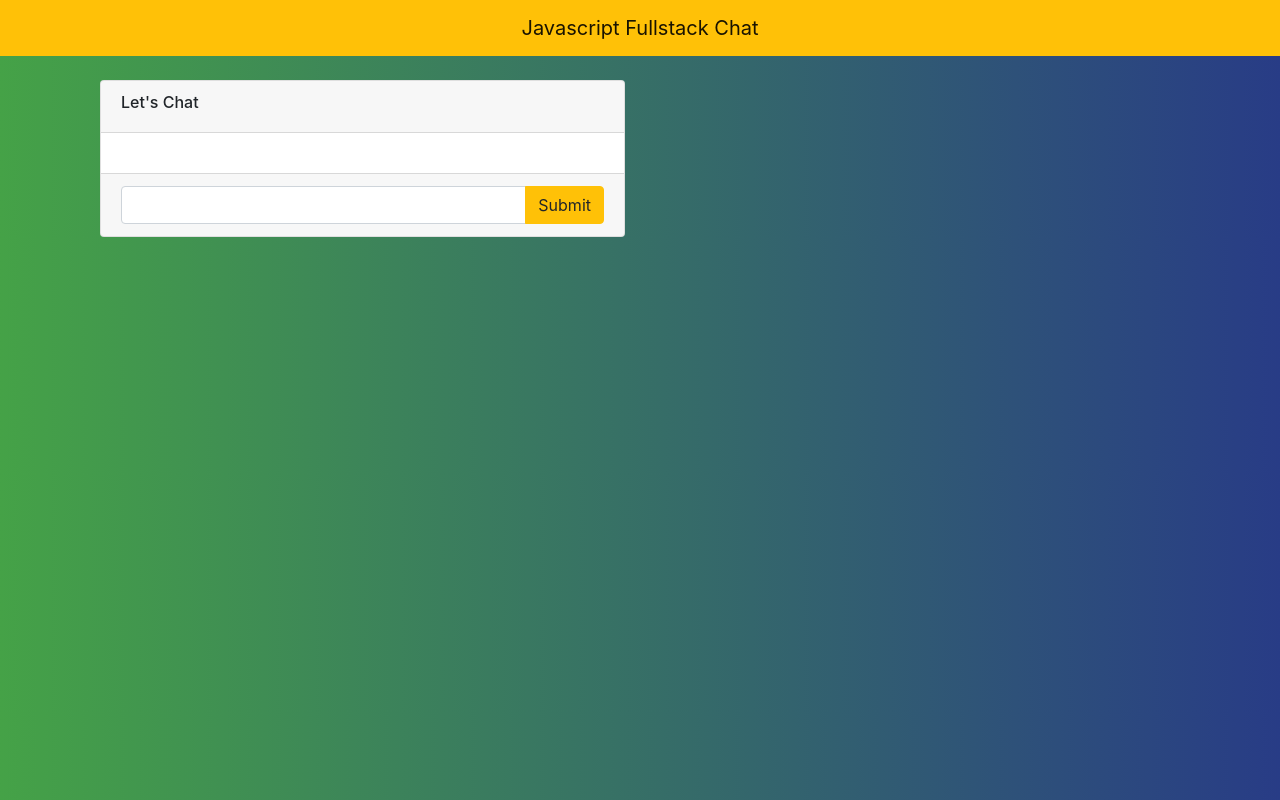
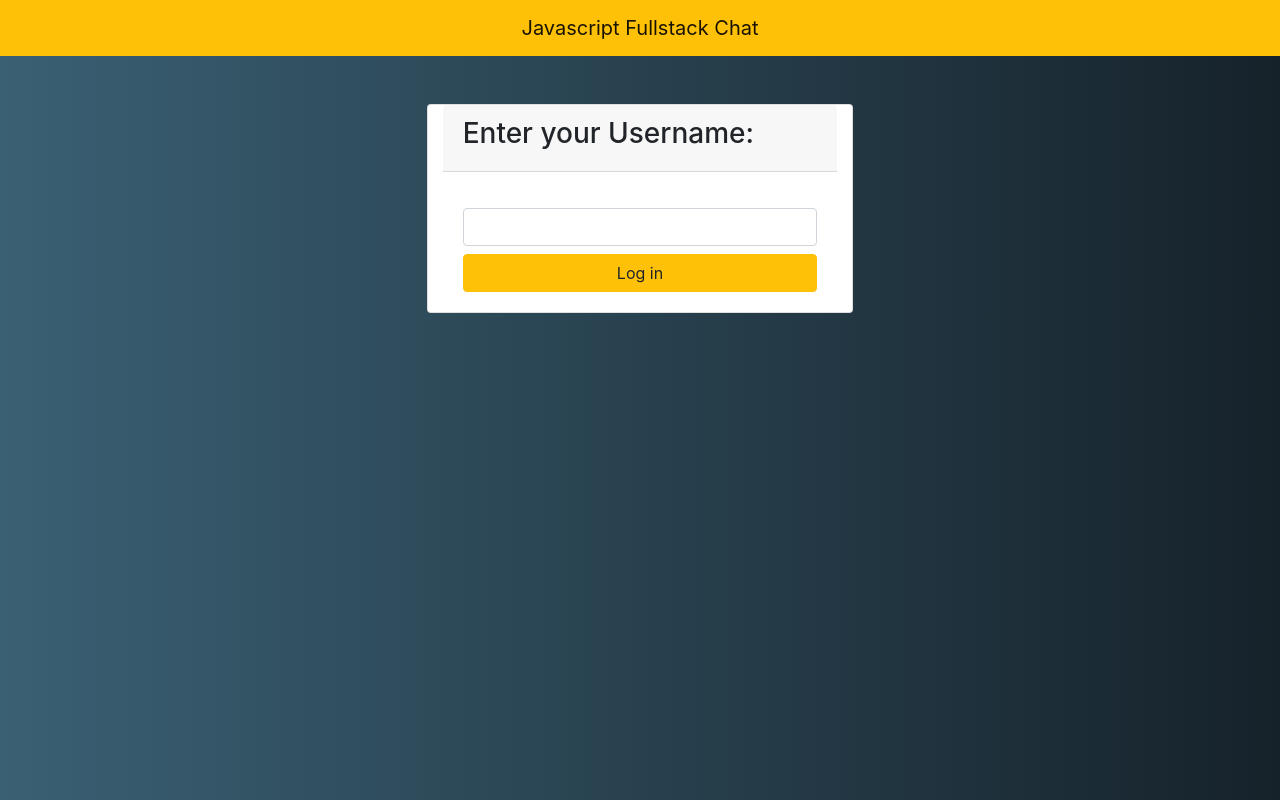
Before and after one commit to Jaimek89/chat-javascript, a website: page src/public/index.html in a window 1280 px wide. Drawn offline with nearby package versions, Linux system fonts and the light colour scheme; no server answers.

Commit message:
added login and users to html

```diff
--- a/src/public/css/main.css
+++ b/src/public/css/main.css
@@ -1,5 +1,9 @@
 body {
-    background: #283c86;  /* fallback for old browsers */
-    background: -webkit-linear-gradient(to right, #45a247, #283c86);  /* Chrome 10-25, Safari 5.1-6 */
-    background: linear-gradient(to right, #45a247, #283c86); /* W3C, IE 10+/ Edge, Firefox 16+, Chrome 26+, Opera 12+, Safari 7+ */
+    background: #16222A;  /* fallback for old browsers */
+    background: -webkit-linear-gradient(to right, #3A6073, #16222A);  /* Chrome 10-25, Safari 5.1-6 */
+    background: linear-gradient(to right, #3A6073, #16222A); /* W3C, IE 10+/ Edge, Firefox 16+, Chrome 26+, Opera 12+, Safari 7+ */
 }
+
+#contentWrap {
+    display: none;
+}
--- a/src/public/index.html
+++ b/src/public/index.html
@@ -5,11 +5,16 @@
         <meta name="viewport" content="width=device-width, initial-scale=1.0">
         <meta http-equiv="X-UA-Compatible" content="ie=edge">
         <title>Chat Javascript Fullstack</title>
+
         <!-- BOOTSTRAP 4 -->
         <link rel="stylesheet" href="https://stackpath.bootstrapcdn.com/bootstrap/4.3.1/css/bootstrap.min.css" integrity="sha384-ggOyR0iXCbMQv3Xipma34MD+dH/1fQ784/j6cY/iJTQUOhcWr7x9JvoRxT2MZw1T" crossorigin="anonymous">
 
+        <!-- FONT AWESOME -->
+        <link rel="stylesheet" href="https://use.fontawesome.com/releases/v5.8.2/css/all.css" integrity="sha384-oS3vJWv+0UjzBfQzYUhtDYW+Pj2yciDJxpsK1OYPAYjqT085Qq/1cq5FLXAZQ7Ay" crossorigin="anonymous">
+
         <!-- CUSTOM CSS -->
         <link rel="stylesheet" href="/css/main.css">
+
     </head>
     <body>
 
@@ -17,8 +22,24 @@
             <a class="navbar-brand mx-auto" href="/">Javascript Fullstack Chat</a>
         </nav>
 
-        <div class="container">
-            <div class="col-md-6 mt-4">
+        <div class="card col-md-4 mt-5 mx-auto" id="nickWrap">
+            <div class="card-header">
+                <h3>Enter your Username:</h3>
+            </div>
+            <p id="nickError"></p>
+            <div class="card-body">
+                <form id="nickForm">
+                    <input type="text" id="nickName" class="form-control">
+                    <button type="submit" class="btn btn-warning btn-block mt-2">
+                        Log in
+                    </button>
+                </form>
+            </div>
+
+        </div>
+
+        <div class="container" id="contentWrap">
+            <div class="col-md-6 offset-md-1 mt-4">
                 <div class="card">
                     <div class="card-header">
                         <h6>Let's Chat</h6>
@@ -29,11 +50,21 @@
                         <div class="input-group">
                             <input type="text" id="message" class="form-control">
                             <div class="input-group-append">
-                                <input type="submit" class="btn btn-warning">
+                                <button type="submit" class="btn btn-warning btn-block mt-2">
+                                    <i class="fas fa-paper-plane"></i> Send
+                                </button>
                             </div>
                         </div>
                     </form>
 
+                </div>
+            </div>
+            <div class="card col-md-3">
+                <div class="card-header">
+                    <h3>Users</h3>
+                </div>
+                <div class="card-body">
+                    <div id="usernames"></div>
                 </div>
             </div>
         </div>
```
